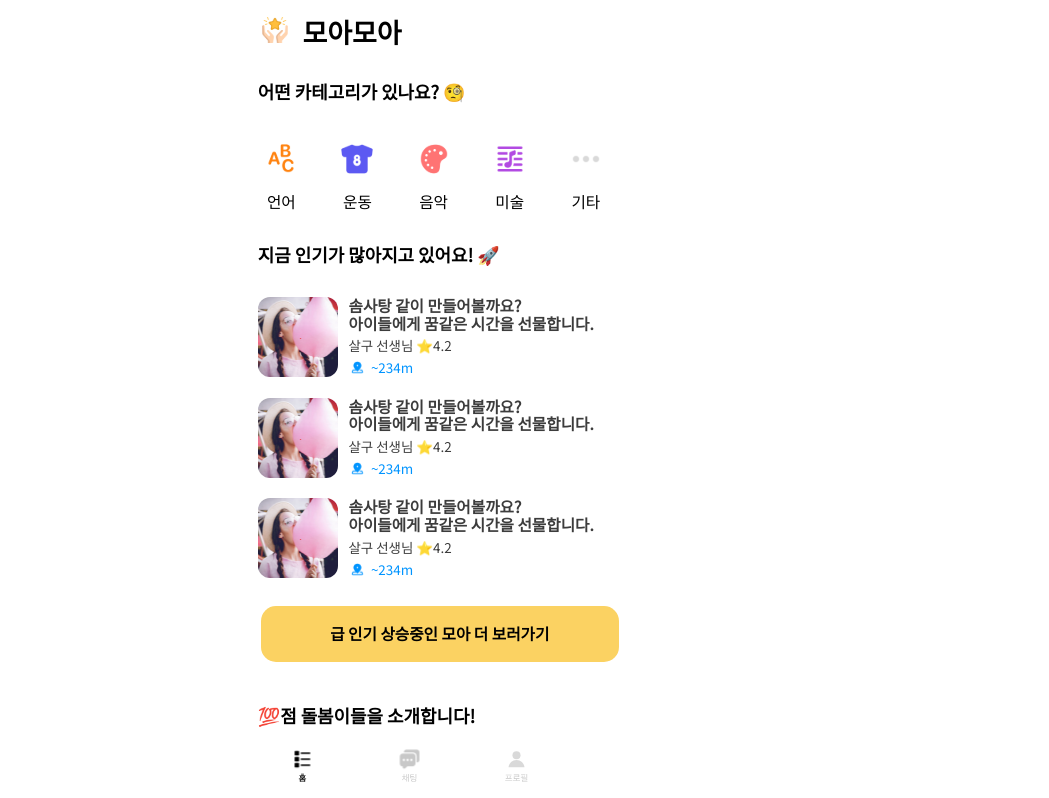
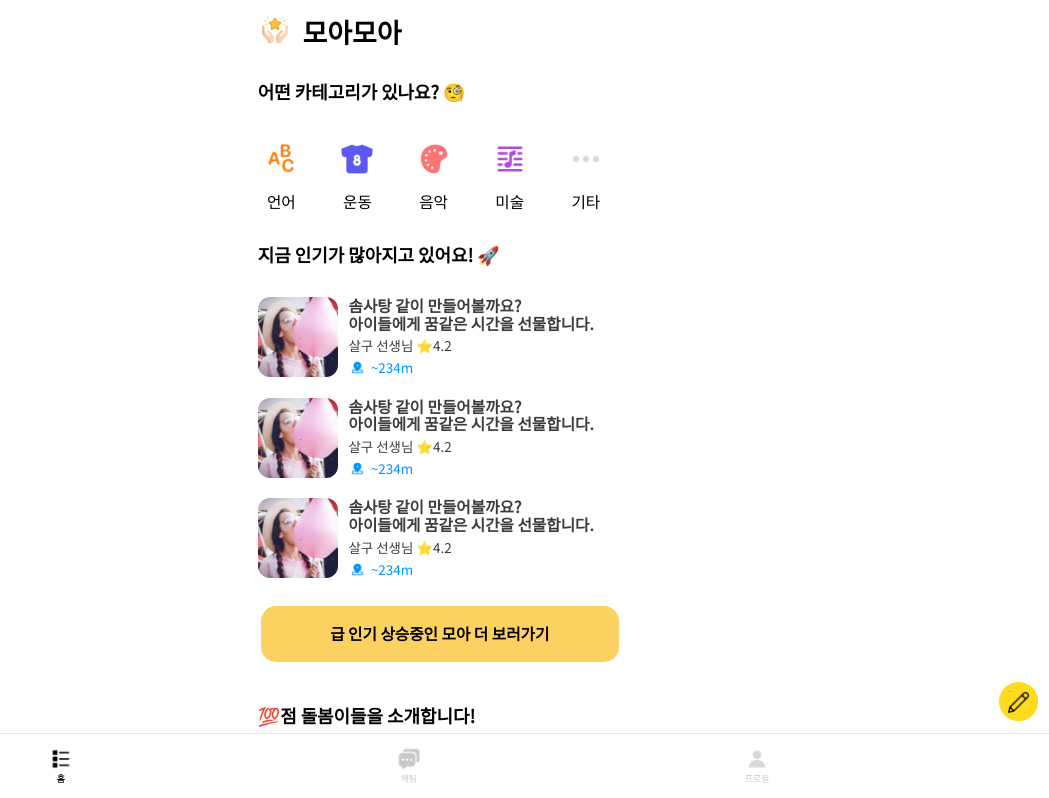
Before and after one commit to silver0108/Frontend, a React (Vite) app: page / in a window 1280 px wide. Shown: the top 798 px of the page, without its empty margins (231-1280 px from the left). Built offline with nearby package versions, Linux system fonts and the light colour scheme; the HTML template or start-up script is replaced by a standard one.

Commit message:
[ feat ] 글쓰기 navigation 추가

```diff
--- a/src/components/common/BottomBar.tsx
+++ b/src/components/common/BottomBar.tsx
@@ -29,35 +29,48 @@ export default function BottomBar() {
 const St = {
   BottomBarWrapper : styled.header`
     display: flex;
-  justify-content: center;
+    justify-content: space-evenly;
     align-items: center;
 
     position: fixed;
     left: 0;
     bottom: 0;
+
     width: 100%;
     height: 6rem;
+
     background-color: ${({theme})=> theme.colors.White};
+    border-top: 1.5px solid ${({theme})=> theme.colors.Gray};
   `,
 
   ChattingNotActiveIc : styled(ChattingNotActiveIcon)`
+    width: 10rem;
+    height: 6rem;
   `,
 
   HomeActiveIc : styled(HomeActiveIcon)`
-
+    width: 10rem;
+    height: 6rem;
   `,
 
   ProfileNotActiveIc : styled(ProfileNotActiveIcon)`
+    width: 10rem;
+    height: 6rem;
   `,
 
   ChattingActiveIc : styled(ChattingActiveIcon)`
+    width: 10rem;
+    height: 6rem;
   `,
 
   HomeNotActiveIc : styled(HomeNotActiveIcon)`
-
+    width: 10rem;
+    height: 6rem;
   `,
 
   ProfileActiveIc : styled(ProfileActiveIcon)`
+    width: 10rem;
+    height: 6rem;
   `
 
 
--- a/src/pages/Home.tsx
+++ b/src/pages/Home.tsx
@@ -5,8 +5,16 @@ import PopularLessonList from '../components/home/PopularLessonList';
 import PopularTeacherList from '../components/home/PopularTeacherList';
 import {styled} from 'styled-components';
 import BottomBar from '../components/common/BottomBar';
+import {WritingIcon} from '../assets';
+import {useNavigate} from 'react-router-dom';
 
 export default function Home() {
+
+    const navigate = useNavigate();
+
+    function moveToWriting() {
+      navigate('/writing');
+    }
 
     return (
       <St.HomeWrapper>
@@ -16,6 +24,7 @@ export default function Home() {
         <PopularTeacherList/>
         <CloseDistanceLessonList/>
         <BottomBar />
+        <St.WritingIc onClick = {()=> moveToWriting()}/>
       </St.HomeWrapper>
     );
 }
@@ -24,4 +33,13 @@ export default function Home() {
 const St = {
   HomeWrapper: styled.div`
   `,
+
+  WritingIc : styled(WritingIcon)`
+  position: fixed;
+  right: 1rem;
+  bottom: 7rem;
+
+  width: 3.5rem;
+  height: 3.5rem;
+  `
 }
```
Lines whose indentation alone changed are shown as unchanged.
